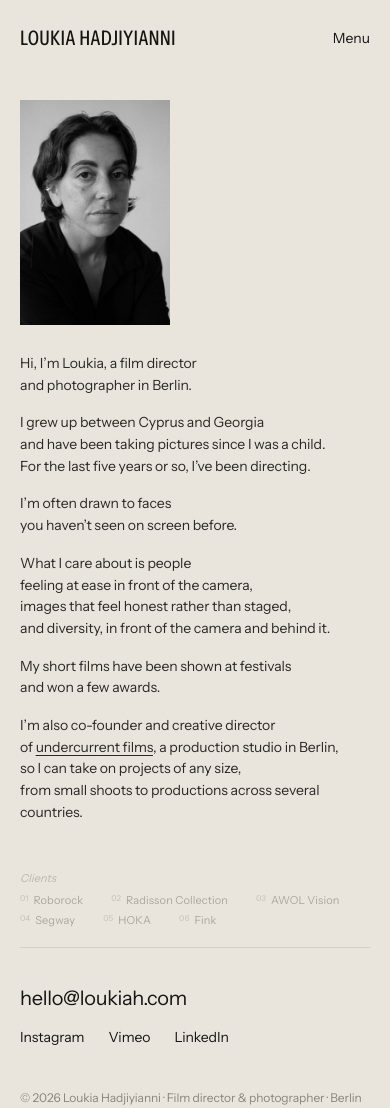
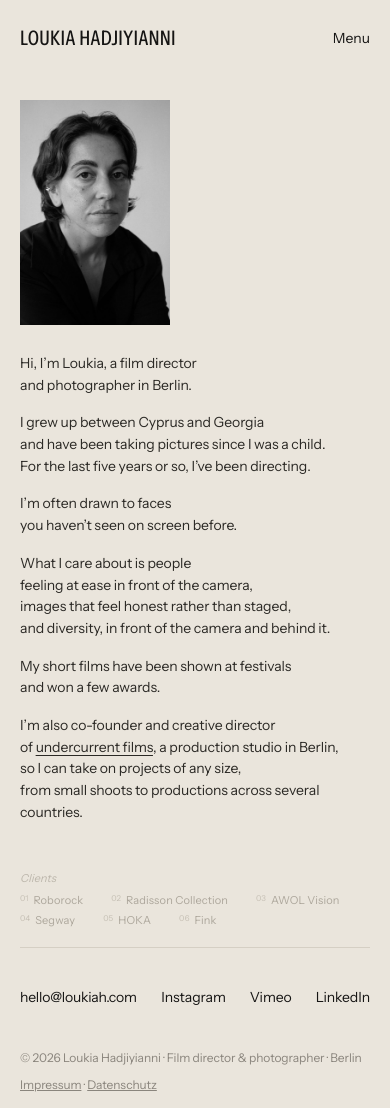
Before and after one commit to loukiah/loukiah-site, an Eleventy site: page src/about.njk in a window 390 px wide. Shown: the top 1108 px of the page. Built offline with nearby package versions, Linux system fonts and the light colour scheme; Eleventy itself is replaced by a stand-in of ours; files that its build step writes are made by us from their sources.

Commit message:
Showreel: KangaROOS shoe and Mimosa hotel; contact page email only, smaller footer email
Co-Authored-By: Claude Opus 5.5 <noreply@anthropic.com>
Claude-Session: https://claude.ai/code/session_01Bnx7PGgZeprrNAjEihUz11

```diff
--- a/src/assets/site.css
+++ b/src/assets/site.css
@@ -112,7 +112,7 @@ a{color:#161514}
 .abt .prose p{margin:0 0 22px}
 .foot{margin:96px 40px 0;border-top:1px solid #D5CFC4;padding:40px 0 28px}
 .ftop{display:flex;flex-wrap:wrap;justify-content:space-between;align-items:baseline;gap:20px}
-.fmail{font-family:'Instrument Sans',sans-serif;font-size:21px;line-height:1;text-decoration:none}
+.fmail{font-family:'Instrument Sans',sans-serif;font-size:14px;line-height:1;text-decoration:none}
 .fmail:hover{text-decoration:underline;text-decoration-thickness:1px;text-underline-offset:5px}
 .soc{display:flex;gap:24px;font-size:14px}
 .soc a{text-decoration:none}
@@ -200,7 +200,7 @@ P.s0{grid-column:1 / span 7;margin-top:0px}.s0 .fr{aspect-ratio:16 / 9}.s1{grid-
 .abt .prose{font-size:15px !important}
 .abt .prose br{display:none}
 .foot{margin:64px 20px 0}
-.fmail{font-size:20px}
+.fmail{font-size:14px}
 .mmenu .links a{font-size:33px}
 }
 
--- a/src/contact.njk
+++ b/src/contact.njk
@@ -9,6 +9,5 @@ description: "Get in touch with Loukia Hadjiyianni, film director and portrait p
 <h1 class="sr">Contact Loukia Hadjiyianni</h1>
 <div class="ct-in">
 <a class="ct-mail" href="mailto:{{ site.email }}">{{ site.email }}</a>
-<p class="ct-soc"><a href="{{ site.instagram }}" rel="me">Instagram</a><a href="{{ site.vimeo }}" rel="me">Vimeo</a><a href="{{ site.linkedin }}" rel="me">LinkedIn</a></p>
 </div>
 </section>
```
Also changed, not shown: 2 other files.
